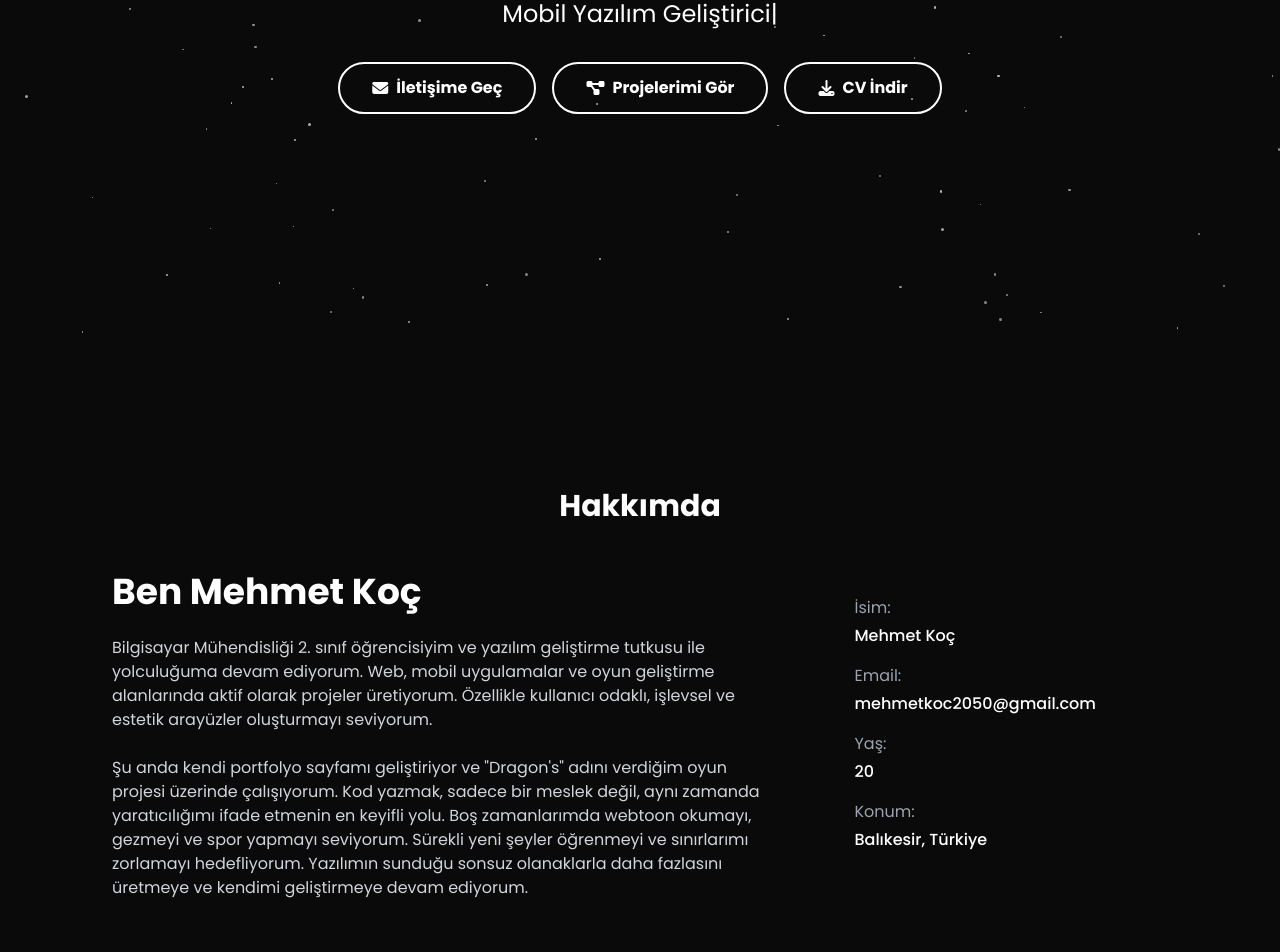
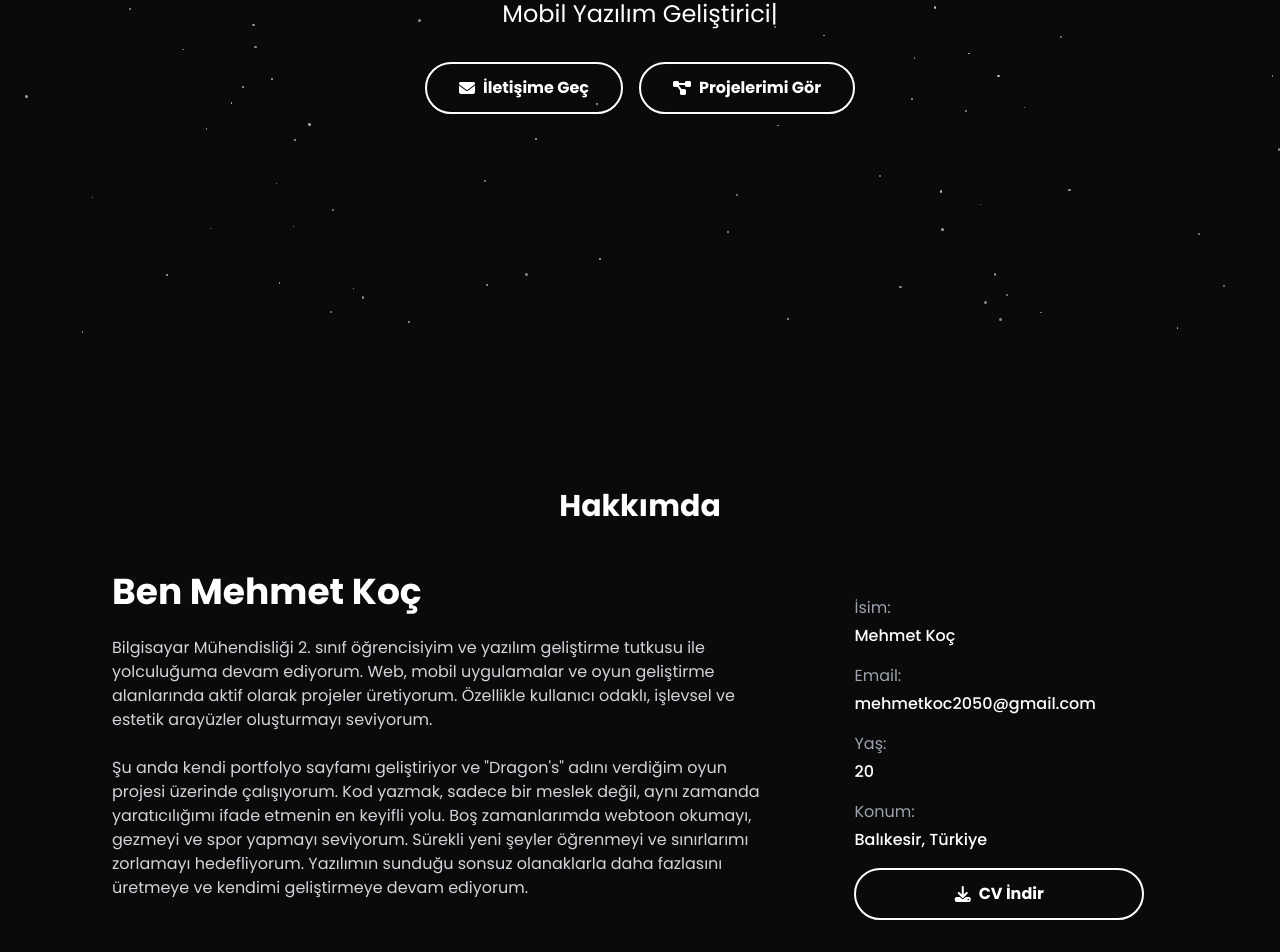
Before and after one commit to MehmetKoc16/Portfolyo, a React (Create React App) app: page / in a window 1280 px wide. Shown: the part 456-1408 px from the top of the page. Built offline with nearby package versions, Linux system fonts and the light colour scheme.

Commit message:
Ana Sayfa da bulunan CV indir butonu silindi.

```diff
--- a/src/components/About/About.js
+++ b/src/components/About/About.js
@@ -1,5 +1,4 @@
 import React from 'react';
-
 
 const About = () => {
   return (
@@ -22,7 +21,6 @@ const About = () => {
               Şu anda kendi portfolyo sayfamı geliştiriyor ve "Dragon's" adını verdiğim oyun projesi üzerinde çalışıyorum. Kod yazmak, sadece bir meslek değil, aynı zamanda yaratıcılığımı ifade etmenin en keyifli yolu. Boş zamanlarımda webtoon okumayı, gezmeyi ve spor yapmayı seviyorum. Sürekli yeni şeyler öğrenmeyi ve sınırlarımı zorlamayı hedefliyorum.
               Yazılımın sunduğu sonsuz olanaklarla daha fazlasını üretmeye ve kendimi geliştirmeye devam ediyorum.
             </p>
-
           </div>
 
           {/* Sağ taraf - Kişisel bilgiler */}
@@ -47,6 +45,26 @@ const About = () => {
                 <h4 className="text-gray-400 mb-1">Konum:</h4>
                 <p className="font-medium">Balıkesir, Türkiye</p>
               </div>
+
+              {/* CV İndirme Butonu */}
+              <div className="mt-6">
+                <button
+                  onClick={() => {
+                    const link = document.createElement('a');
+                    link.href = '/Mehmet_KOC_CV.pdf';
+                    link.download = 'Mehmet_KOC_CV.pdf';
+                    document.body.appendChild(link);
+                    link.click();
+                    document.body.removeChild(link);
+                  }}
+                  className="inline-block bg-transparent border-2 border-white text-white font-bold py-3 px-8 rounded-full transition-all duration-300 hover:bg-white hover:text-black hover:shadow-[0_0_15px_rgba(255,255,255,0.5)] w-full"
+                >
+                  <span className="flex items-center justify-center">
+                    <i className="fas fa-download mr-2"></i>
+                    CV İndir
+                  </span>
+                </button>
+              </div>
             </div>
           </div>
         </div>
--- a/src/components/Home/Home.js
+++ b/src/components/Home/Home.js
@@ -8,9 +8,9 @@ const Home = ({ scrollToSection }) => {
         <h1 className="text-5xl md:text-7xl font-bold mb-6 leading-tight">
           Merhaba, Ben <span className="text-primary">Mehmet KOÇ</span>
         </h1>
-        <p className="text-xl md:text-2xl mb-8 max-w-3xl mx-auto">
+        <div className="text-xl md:text-2xl mb-8 max-w-3xl mx-auto">
           <TypeWriter />
-        </p>
+        </div>
         <div className="flex flex-wrap justify-center gap-4">
           <button
             onClick={() => scrollToSection('contact')}
@@ -30,22 +30,6 @@ const Home = ({ scrollToSection }) => {
               Projelerimi Gör
             </span>
           </button>
-          <button
-            onClick={() => {
-              const link = document.createElement('a');
-              link.href = '/Mehmet_KOC_CV.pdf';
-              link.download = 'Mehmet_KOC_CV.pdf';
-              document.body.appendChild(link);
-              link.click();
-              document.body.removeChild(link);
-            }}
-            className="inline-block bg-transparent border-2 border-white text-white font-bold py-3 px-8 rounded-full transition-all duration-300 hover:bg-white hover:text-black hover:shadow-[0_0_15px_rgba(255,255,255,0.5)]"
-          >
-            <span className="flex items-center justify-center">
-              <i className="fas fa-download mr-2"></i>
-              CV İndir
-            </span>
-          </button>
         </div>
       </div>
     </section>
```
